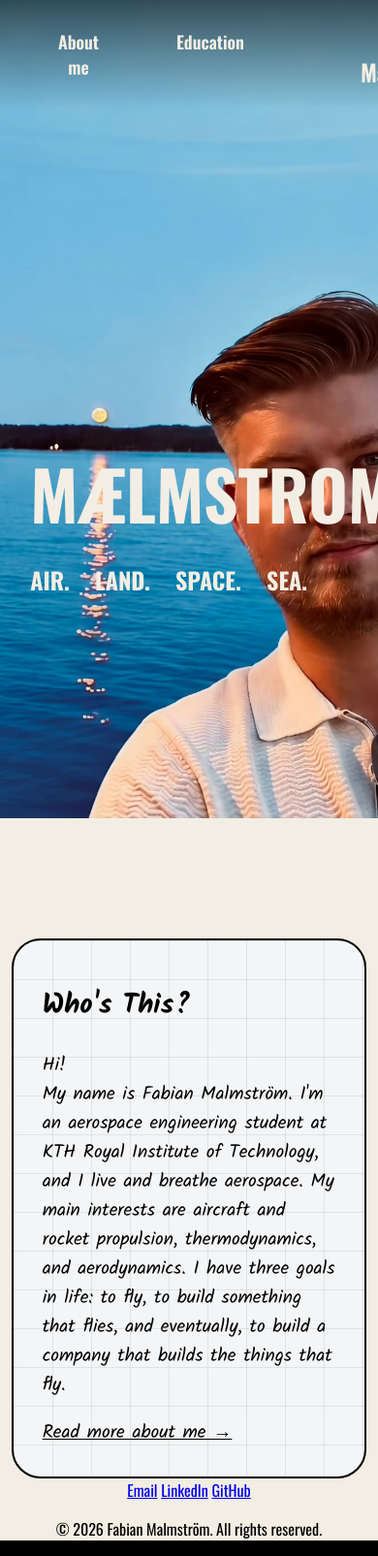
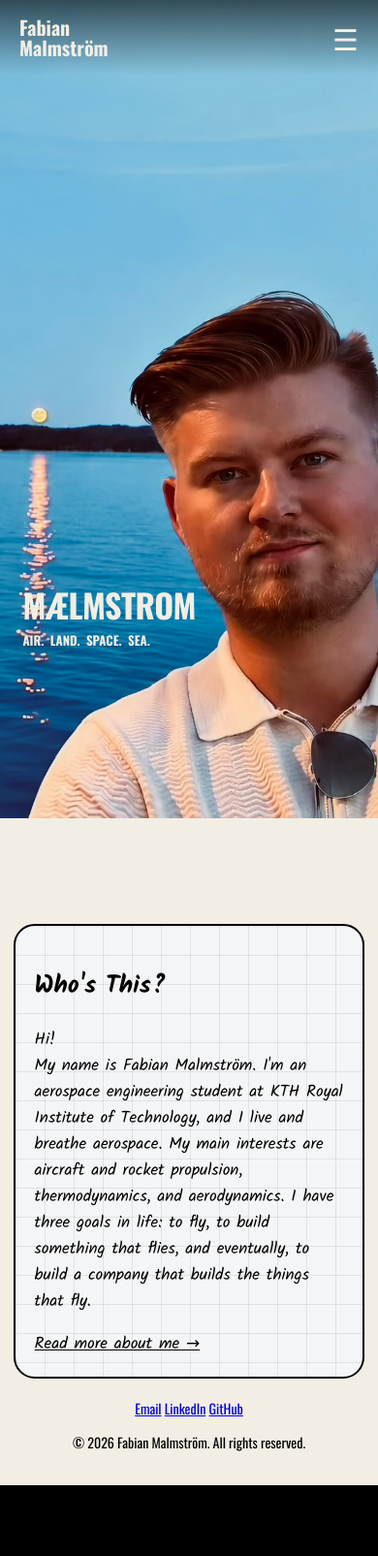
Before and after one commit to malmstromfabian/Website, a plain HTML site: page index.html in a window 390 px wide. Shown: the whole page at 97% size. After the commit the page ends 1532 px from the top, so only its background shows below. Drawn offline with Linux system fonts and the light colour scheme.

Commit message:
Mobile layout support and etc

```diff
--- a/index.css
+++ b/index.css
@@ -24,7 +24,6 @@
     --section-radius: 30px;
 }
 
-
 html {
     background-color: #000;
     overscroll-behavior-y: none;
@@ -35,6 +34,9 @@ body {
     background-color: #f3eee4;
     font-family: "Oswald", sans-serif;
 }
+
+
+/* HERO */
 
 .hero-wrapper {
     height: 110vh;
@@ -59,60 +61,89 @@ body {
     will-change: transform, border-radius;
 }
 
+
+/* HEADER */
+
 header {
-    text-align: center;
-    background-image: linear-gradient(to bottom, rgba(0,0,0,0.6), rgba(0,0,0,0));
+    position: relative;
+
+    color: #f3eee4;
+
+    background-image: linear-gradient(
+        to bottom,
+        rgba(0, 0, 0, 0.6),
+        rgba(0, 0, 0, 0)
+    );
+
+    padding: 20px 60px;
+
+    z-index: 10;
+}
+
+.desktop-nav {
     display: grid;
     grid-template-columns: 1fr auto 1fr;
     align-items: center;
-    color:#f3eee4;
-    padding: 20px 60px;
-
 }
 
-header nav:first-child {
+.desktop-nav nav {
+    display: flex;
+    gap: 80px;
+
+    font-size: large;
+}
+
+.desktop-nav nav:first-child {
     justify-self: end;
     margin-right: 120px;
 }
 
-header nav:last-child {
+.desktop-nav nav:last-child {
     justify-self: start;
     margin-left: 120px;
 }
 
-header .logo {
+.logo {
     font-size: x-large;
-    font-weight: bold;
+    font-weight: 700;
     text-align: center;
-}
-
-header nav {
-    font-size: large;
-    display: flex;
-    gap: 80px;
 }
 
 header a {
     text-decoration: none;
-    color:#f3eee4;
+    color: #f3eee4;
     font-weight: 600;
 }
 
-a:hover {
+header a:hover {
     text-shadow: 0 0 1px #fff;
 }
 
+
+/* MOBILE HEADER */
+
+.mobile-header,
+.mobile-menu {
+    display: none;
+}
+
+
+/* HERO TEXT */
+
 .hero-content {
     position: absolute;
-    color:#f3eee4;
+
+    color: #f3eee4;
+
     left: 8%;
     top: 54%;
 }
 
-.hero-content h1{
-    font-weight: bold;
+.hero-content h1 {
+    margin: 0;
+
     font-size: 70px;
-    margin: 0%;
+    font-weight: 700;
 }
 
 .hero-content h2 {
@@ -120,46 +151,271 @@ a:hover {
 }
 
 
+/* INTRO */
 
 .intro {
     width: var(--section-width);
+
     margin: 40px auto 0;
 
-    border-style: solid;
+    min-height: 40vh;
+
+    border: 2px solid #000;
     border-radius: var(--section-radius);
-    border-color: #000;
-    border-width: 2px;
+
     background-color: #f4f5f6;
 
     background-image:
-        linear-gradient(rgba(0, 0, 0, 0.08) 1px, transparent 1px),
-        linear-gradient(90deg, rgba(0, 0, 0, 0.08) 1px, transparent 1px);
+        linear-gradient(
+            rgba(0, 0, 0, 0.08) 1px,
+            transparent 1px
+        ),
+        linear-gradient(
+            90deg,
+            rgba(0, 0, 0, 0.08) 1px,
+            transparent 1px
+        );
+
     background-size: 40px 40px;
 
-    min-height: 40vh;
     overflow: hidden;
 }
 
 .intro-box {
-    padding:30px;
-    padding-top:20px;
-    font-family: "Kalam";
+    padding: 20px 30px 30px;
+
+    font-family: "Kalam", cursive;
     font-weight: 400;
     font-size: larger;
 }
 
 .intro-label {
-    font-family: "Kalam";
+    font-family: "Kalam", cursive;
     font-weight: 700;
 }
 
-.intro a{
-    color:#000;
+.intro a {
+    color: #000;
 }
 
 
+/* FOOTER */
 
-footer{
+footer {
     text-align: center;
-    color:#000;
+    color: #000;
 }
+
+
+/* =========================
+   TABLET / SMALL LAPTOP
+   ========================= */
+
+@media (max-width: 1000px) {
+
+    .hero {
+        background-position: 58% center;
+    }
+
+    header {
+        padding: 18px 30px;
+    }
+
+    .desktop-nav {
+        display: none;
+    }
+
+    .mobile-header {
+        position: relative;
+        z-index: 110;
+
+        display: flex;
+
+        justify-content: space-between;
+        align-items: center;
+    }
+
+    .mobile-header .logo {
+        text-align: left;
+    }
+
+    .menu-button {
+        position: relative;
+        z-index: 120;
+
+        background: none;
+        border: none;
+
+        color: #f3eee4;
+
+        font-family: "Oswald", sans-serif;
+        font-size: 34px;
+        font-weight: 500;
+
+        cursor: pointer;
+
+        padding: 0;
+    }
+
+    .mobile-menu {
+        display: none;
+
+        position: fixed;
+        inset: 16px;
+
+        z-index: 100;
+
+        flex-direction: column;
+        justify-content: center;
+
+        gap: 30px;
+
+        padding: 40px;
+
+        background: rgba(20, 20, 20, 0.92);
+
+        backdrop-filter: blur(20px);
+        -webkit-backdrop-filter: blur(20px);
+
+        border: 1px solid rgba(255, 255, 255, 0.12);
+        border-radius: 28px;
+
+        box-shadow:
+            0 20px 60px rgba(0, 0, 0, 0.35);
+
+        text-align: left;
+    }
+
+    .mobile-menu.active {
+        display: flex;
+    }
+
+    .mobile-menu a {
+        position: relative;
+
+        color: #f3eee4;
+
+        font-size: 34px;
+        font-weight: 500;
+
+        text-decoration: none;
+
+        padding: 8px 0;
+
+        transition:
+            transform 0.2s ease,
+            opacity 0.2s ease;
+    }
+
+    .mobile-menu a:hover {
+        transform: translateX(8px);
+        opacity: 0.7;
+        text-shadow: none;
+    }
+
+    .hero-content {
+        left: 7%;
+        top: 56%;
+        width: 46%;
+    }
+
+    .hero-content h1 {
+        font-size: 50px;
+        line-height: 0.95;
+    }
+
+    .hero-content h2 {
+        font-size: 20px;
+        word-spacing: 8px;
+    }
+
+    .intro {
+        width: 90vw;
+    }
+}
+
+
+/* =========================
+   MOBILE
+   ========================= */
+
+@media (max-width: 800px) {
+
+    :root {
+        --section-radius: 22px;
+    }
+
+    .hero {
+        background-position: 56% center;
+    }
+
+    header {
+        padding: 16px 20px;
+    }
+
+    .logo {
+        font-size: 20px;
+        line-height: 1.05;
+    }
+
+    .menu-button {
+        font-size: 30px;
+    }
+
+    .mobile-menu {
+        inset: 10px;
+
+        padding: 30px;
+
+        gap: 24px;
+
+        border-radius: 22px;
+    }
+
+    .mobile-menu a {
+        font-size: 30px;
+    }
+
+    .hero-content {
+        left: 6%;
+        top: 72%;
+
+        width: 44%;
+    }
+
+    .hero-content h1 {
+        font-size: 34px;
+        line-height: 0.95;
+        letter-spacing: -0.5px;
+    }
+
+    .hero-content h2 {
+        font-size: 13px;
+        line-height: 1.4;
+
+        word-spacing: 3px;
+
+        white-space: nowrap;
+    }
+
+    .intro {
+        width: 92vw;
+
+        margin-top: 25px;
+
+        min-height: 45vh;
+
+        background-size: 30px 30px;
+    }
+
+    .intro-box {
+        padding: 20px;
+
+        font-size: 17px;
+    }
+
+    footer {
+        padding: 20px;
+        font-size: 14px;
+    }
+}
--- a/index.html
+++ b/index.html
@@ -13,17 +13,42 @@
   <div class="hero-wrapper">
     <section class="hero">
       <header>
-        <nav>
-          <a href="construction.html">About me</a>
-          <a href="construction.html">Education</a>
-        </nav>
-        <div class="logo">Fabian<br>Malmström</div>
+        <div class="desktop-nav">
+            <nav>
+                <a href="construction.html">About me</a>
+                <a href="construction.html">Education</a>
+            </nav>
 
-        <nav>
+            <div class="logo">
+                Fabian<br>Malmström
+            </div>
+
+            <nav>
+                <a href="construction.html">Projects</a>
+                <a href="construction.html">Experience</a>
+            </nav>
+        </div>
+
+
+        <div class="mobile-header">
+            <div class="logo">
+                Fabian<br>Malmström
+            </div>
+
+            <button class="menu-button" id="menuButton">
+                ☰
+            </button>
+        </div>
+
+
+        <nav class="mobile-menu" id="mobileMenu">
+            <a href="construction.html">About me</a>
+            <a href="construction.html">Education</a>
             <a href="construction.html">Projects</a>
             <a href="construction.html">Experience</a>
         </nav>
       </header>
+
       <div class="hero-content">
         <h1>MÆLMSTROM</h1>
         <h2>AIR. LAND. SPACE. SEA.</h2>
@@ -50,9 +75,9 @@
 
 <footer>
   <div class="footer-links">
-        <a href="mailto:...">Email</a>
-        <a href="...">LinkedIn</a>
-        <a href="...">GitHub</a>
+        <a href="construction.html">Email</a>
+        <a href="construction.html">LinkedIn</a>
+        <a href="construction.html">GitHub</a>
   </div>
   <p>© 2026 Fabian Malmström. All rights reserved.</p>
 </footer>
--- a/script.js
+++ b/script.js
@@ -1,4 +1,7 @@
 const hero = document.querySelector(".hero");
+
+const menuButton = document.getElementById("menuButton");
+const mobileMenu = document.getElementById("mobileMenu");
 
 const transitionDistance = 500;
 const snapThreshold = 0.4;
@@ -6,26 +9,31 @@ const snapThreshold = 0.4;
 let scrollTimer;
 let snappingBack = false;
 
+
+/* =========================
+   HERO SCROLL EFFECT
+   ========================= */
+
 function updateHero() {
+    if (!hero) return;
+
     let progress = window.scrollY / transitionDistance;
 
     // Håll progress mellan 0 och 1
     progress = Math.max(0, Math.min(1, progress));
 
     const scale = 1 - progress * 0.07;
-
-    // 0px när hero är fullstor
-    // 30px när den är maximalt nedskalad
     const radius = progress * 30;
 
     hero.style.transform = `scale(${scale})`;
     hero.style.borderRadius = `${radius}px`;
 }
 
+
 window.addEventListener("scroll", function () {
     updateHero();
 
-    if (snappingBack) {
+    if (snappingBack || !hero) {
         return;
     }
 
@@ -40,7 +48,8 @@ window.addEventListener("scroll", function () {
             snappingBack = true;
 
             hero.style.transition =
-                "transform 0.4s cubic-bezier(0.34, 1.56, 0.64, 1), border-radius 0.4s cubic-bezier(0.34, 1.56, 0.64, 1)";
+                "transform 0.4s cubic-bezier(0.34, 1.56, 0.64, 1), " +
+                "border-radius 0.4s cubic-bezier(0.34, 1.56, 0.64, 1)";
 
             window.scrollTo({
                 top: 0,
@@ -55,4 +64,38 @@ window.addEventListener("scroll", function () {
     }, 120);
 });
 
+
+/* =========================
+   MOBILE MENU
+   ========================= */
+
+if (menuButton && mobileMenu) {
+    menuButton.addEventListener("click", function () {
+        mobileMenu.classList.toggle("active");
+
+        if (mobileMenu.classList.contains("active")) {
+            menuButton.textContent = "✕";
+        } else {
+            menuButton.textContent = "☰";
+        }
+    });
+}
+
+
+/* =========================
+   RESET MENU ON RESIZE
+   ========================= */
+
+window.addEventListener("resize", function () {
+    if (window.innerWidth > 1000 && mobileMenu && menuButton) {
+        mobileMenu.classList.remove("active");
+        menuButton.textContent = "☰";
+    }
+});
+
+
+/* =========================
+   INITIAL STATE
+   ========================= */
+
 updateHero();
```
Also changed, not shown: construction.html (+1 -1 lines), 1 other file.
